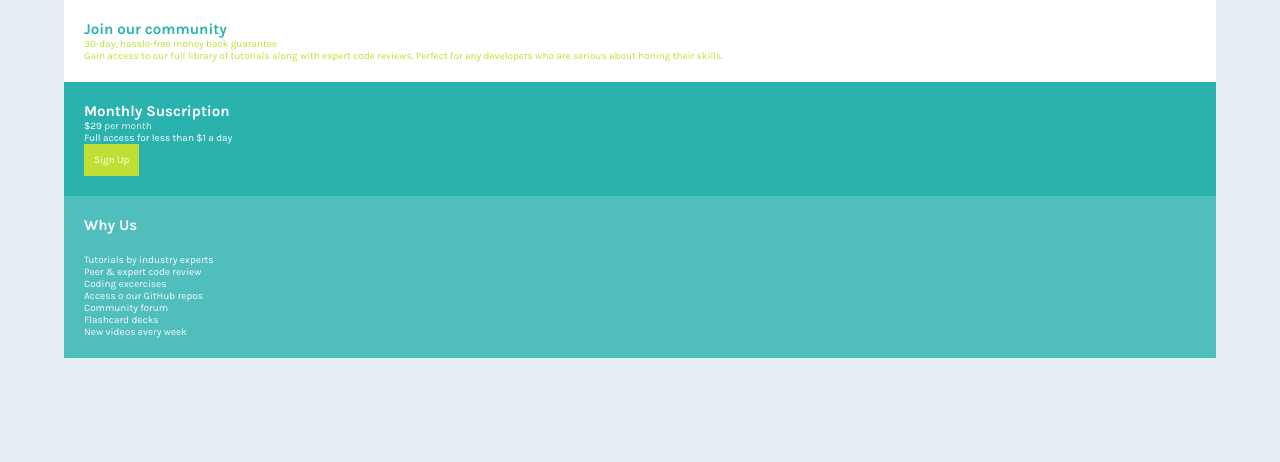
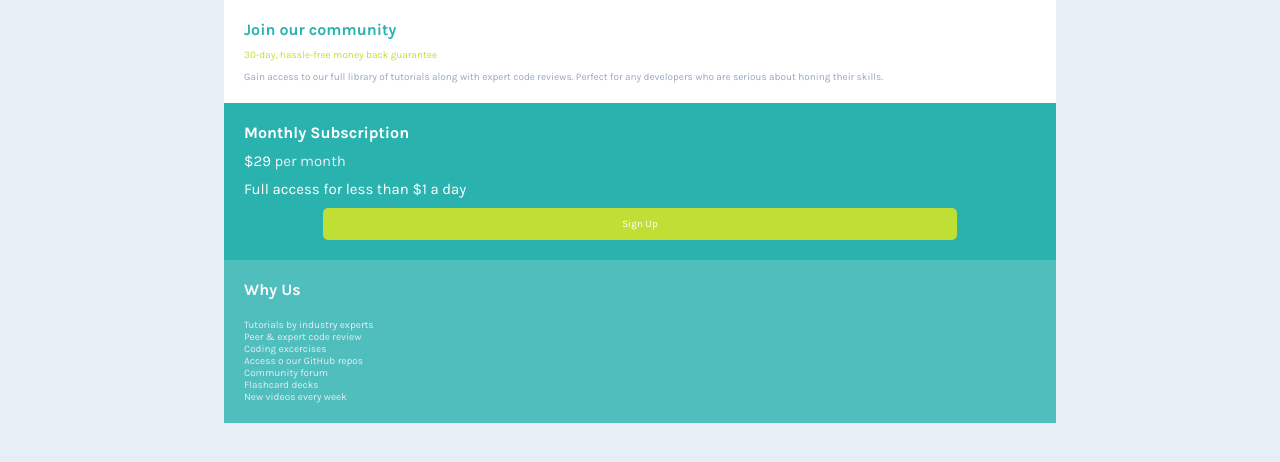
Before and after one commit to JiovanniRomo/SimpleGridComponent, a plain HTML site: page index.html in a window 1280 px wide. Drawn offline with Linux system fonts and the light colour scheme.

Commit message:
Tarjetas finalizadas. TODO: corregir font-size

```diff
--- a/index.html
+++ b/index.html
@@ -20,13 +20,13 @@
 
             <p>30-day, hassle-free money back guarantee</p>
 
-            <p>Gain access to our full library of tutorials along with expert code reviews. Perfect for any developers who are serious about honing
+            <p class='community--desc'>Gain access to our full library of tutorials along with expert code reviews. Perfect for any developers who are serious about honing
                 their skills.
             </p>
         </section>
 
         <section class='suscription-container'>
-            <h2>Monthly Suscription</h2>
+            <h2>Monthly Subscription</h2>
             <p>$29 <span>per month</span></p>
             <p>
                 Full access for less than $1 a day
--- a/styles/styles.css
+++ b/styles/styles.css
@@ -30,38 +30,59 @@ body {
 }
 
 main {
-  width: 90%;
+  width: 65%;
   margin: 0 auto;
   display: grid;
   grid-template-rows: repeat(3, auto);
 }
 
 section {
-  display: flex;
-  flex-direction: column;
-  align-items: flex-start;
+  display: grid;
   padding: 20px;
 }
 
 section h2 {
+  font-size: 1.6rem;
   font-weight: 700;
 }
 
 .community-container {
   background-color: white;
+  grid-template-rows: repeat(3, auto);
+  row-gap: 10px;
 }
 
 .community-container h2 {
   color: var(--cyan);
 }
 
-.community-container > p {
+.community-container p {
   color: var(--brightyellow);
+}
+
+.community-container .community--desc{
+    color: var(--grayishblue);
 }
 
 .suscription-container {
   background-color: var(--cyan);
   color: white;
+  display: grid;
+  grid-template-rows: repeat(3, auto);
+  align-items: center;
+  justify-items: start;
+  row-gap: 10px;
+}
+
+.suscription-container p {
+  font-size: 1.5rem;
+}
+
+.suscription-container a {
+  justify-self: center;
+  width: 80%;
+  text-align: center;
+  border-radius: 5px;
 }
 
 .suscription-container span {
@@ -85,6 +106,7 @@ section h2 {
 } */
 
 .whyUs ul {
-    margin-top: 20px;
-    list-style: none;
+  margin-top: 20px;
+  list-style: none;
+  color: var(--lightgray);
 }
```
